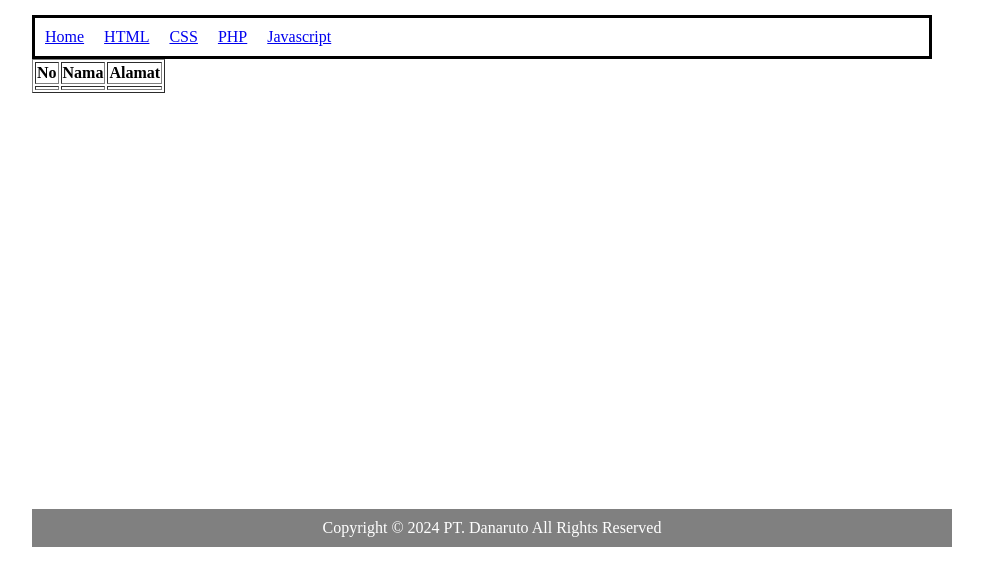
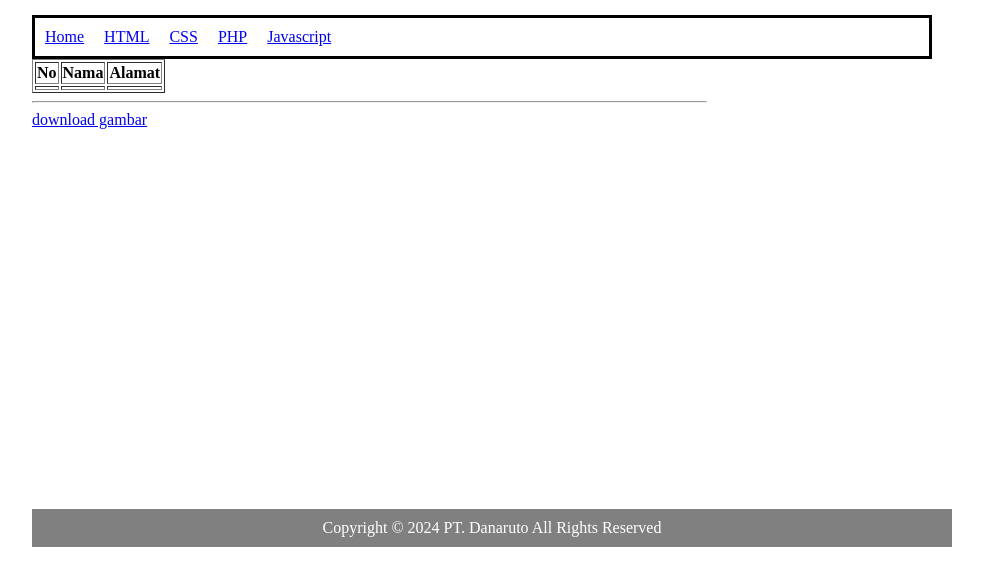
Before and after one commit to bapak-ultraman/layout, a plain HTML site: page index.html in a window 1280 px wide. Shown: the part 113-698 px from the top of the page, without its empty margins (158-1141 px from the left). Drawn offline with Linux system fonts and the light colour scheme.

Commit message:
Update index.html

```diff
--- a/index.html
+++ b/index.html
@@ -43,6 +43,8 @@
 						<td></td>
 					</tr>
 				</table>
+				<hr>
+				<a href="smk.jpg" download="sekolah.jpg">download gambar</a>
 			</div>
 		</div>
 		<div class="clear"></div>
```
